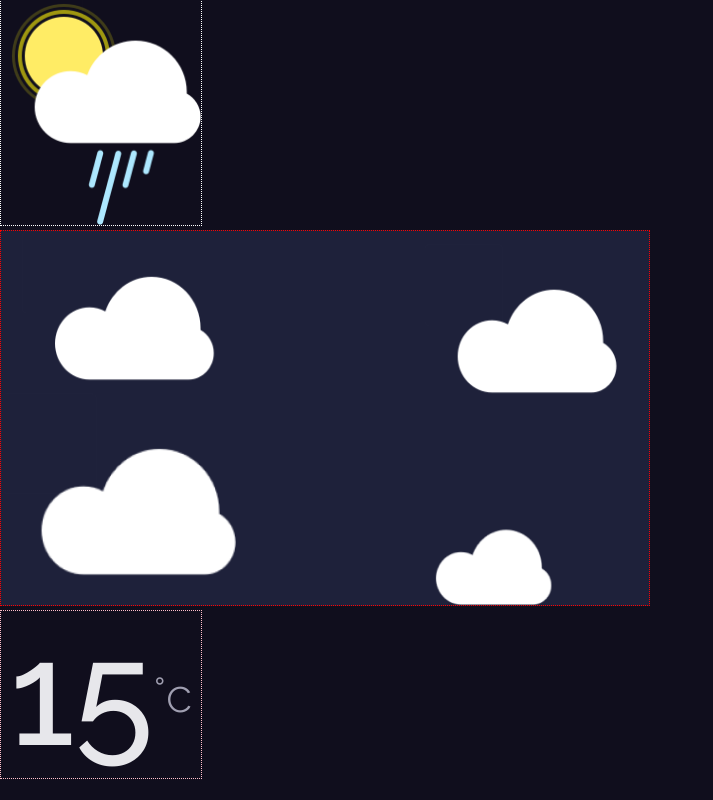
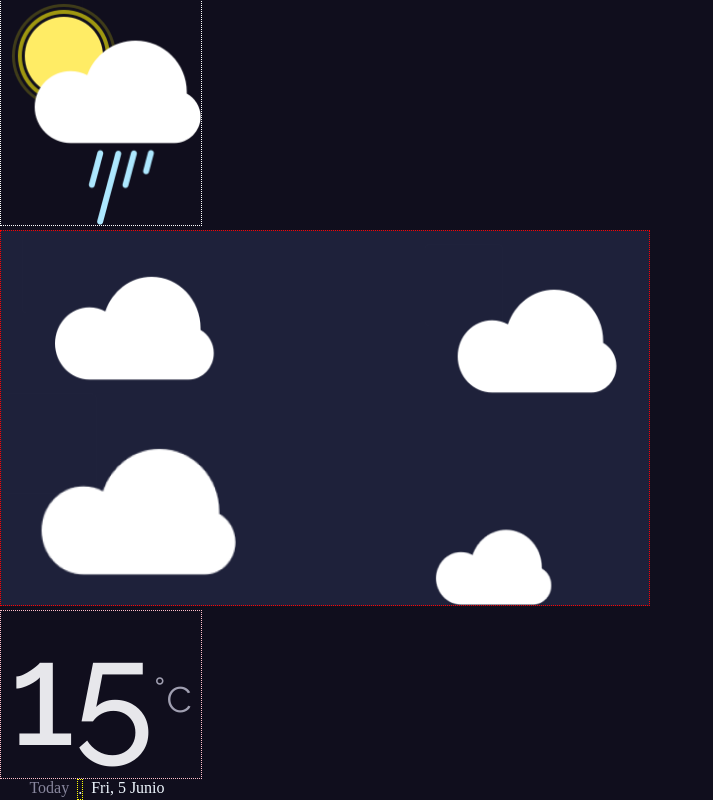
Before and after one commit to leolicona/weatherApp, a React (Vite) app: page / in a window 1280 px wide. Shown: the part 2634-3434 px from the top of the page, without its empty margins (0-713 px from the left). Before the commit the page ends 3413 px from the top, so only its background shows below. Built offline with nearby package versions, Linux system fonts and the light colour scheme.

Commit message:
Add Today Big day

```diff
--- a/src/App.jsx
+++ b/src/App.jsx
@@ -13,6 +13,7 @@ import BigDay from './components/BigDay/bigDay'
 import DayOfBigDay from './components/DayOFBigDay/day'
 import BackgroundOfBigDay from './components/BackgroundOfBigDay/background'
 import LayoutBigDay from './components/LayoutBigDay/layout'
+import TodayOfBigDay from './components/TodayBigDay/today'
 import './App.css'
 
 
@@ -99,6 +100,8 @@ function App() {
     background={img_background}
     />
     <LayoutBigDay/>
+
+    <TodayOfBigDay/>
     </>
   )
 }
--- /dev/null
+++ b/src/components/TodayBigDay/today.jsx
@@ -0,0 +1,12 @@
+import './todayStyle.css'
+function TodayOfBigDay() {
+    return(
+        <div className='container_today'>
+        <span className='today_text'>Today</span>
+        <span className='punto'> . </span>
+        <span className='fecha_today'>Fri, 5  Junio</span>
+        </div>
+
+    )
+}
+export default TodayOfBigDay
--- a/src/components/TodayBigDay/todayStyle.css
+++ b/src/components/TodayBigDay/todayStyle.css
@@ -0,0 +1,23 @@
+.container_today{
+/* border: 1px dotted white; */
+width: 194px;
+height: 21px;
+display: flex;
+flex-direction: row;
+justify-content: center;
+gap: 8px;
+
+}
+
+.today_text{
+  /*   border: 1px dotted blueviolet; */
+   color: rgba(136, 134, 157, 1);
+}
+.punto{
+    border: 1px dotted yellow;
+}
+.fecha_today{
+ /*    border: 1px dotted red; */
+    display: flex;
+    justify-content: center;
+}
```
